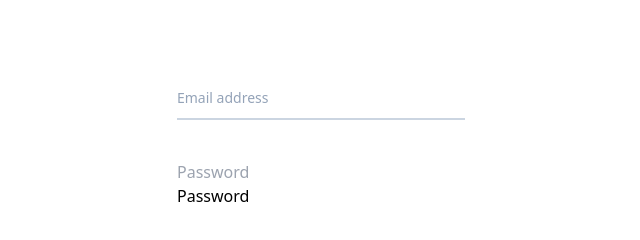
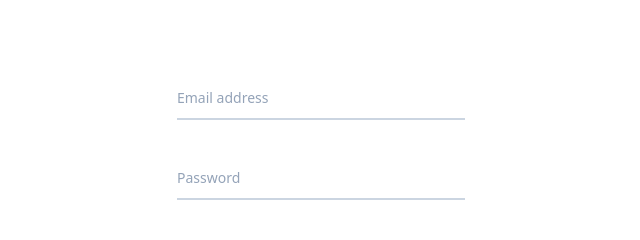
Before and after one commit to assilbekov/floating-label-tailwind-examples, a plain HTML site: page index.html in a window 1280 px wide. Shown: the whole page, without its empty margins (319-959 px from the left). Drawn offline with nearby package versions, Linux system fonts and the light colour scheme.

Commit message:
add password label

```diff
--- a/index.html
+++ b/index.html
@@ -28,8 +28,13 @@
             name="password"
             type="password"
             placeholder="Password"
+            class="peer placeholder-transparent w-full h-10 border-b-2 border-slate-300 text-gray-900 focus:outline-none focus:border-indigo-500"
           />
-          <label for="password">Password</label>
+          <label
+            for="password"
+            class="absolute left-0 -top-3.5 text-slate-600 text-sm peer-placeholder-shown:text-slate-400 peer-placeholder-shown:top-2 transition-all peer-focus:-top-3.5 peer-focus:text-slate-400 peer-focus:text-sm"
+            >Password</label
+          >
         </div>
       </form>
     </main>
```
